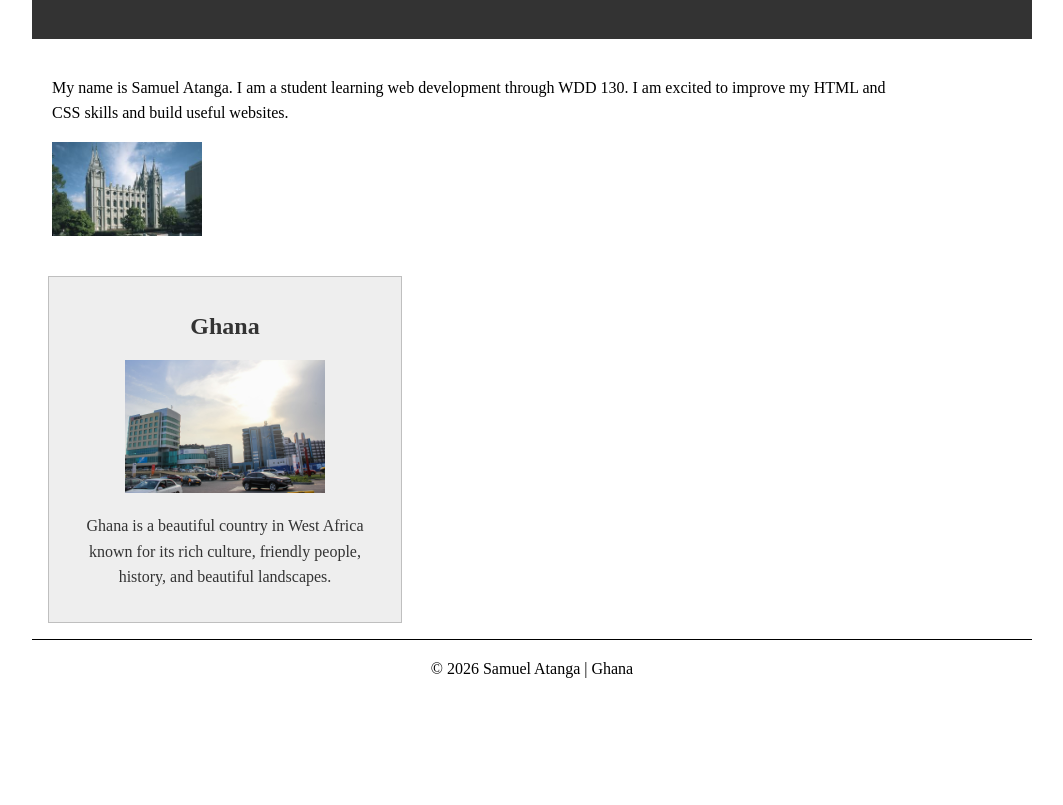
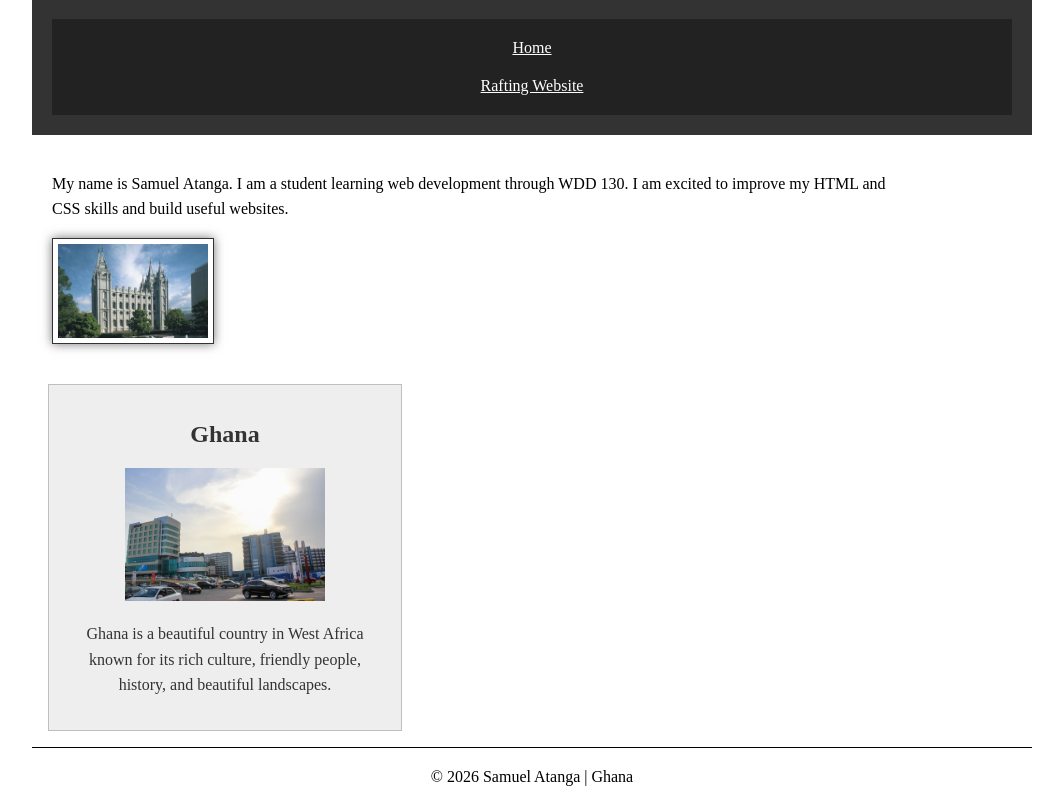
Before and after one commit to scarletseven07/wdd130, a plain HTML site: page index.html in a window 1280 px wide. Shown: the part 81-886 px from the top of the page, without its empty margins (108-1171 px from the left). Before the commit the page ends 800 px from the top, so only its background shows below. Drawn offline with Linux system fonts and the light colour scheme.

Commit message:
Fix W02 homepage audit issues

```diff
--- a/index.html
+++ b/index.html
@@ -5,7 +5,7 @@
     <meta charset="UTF-8">
     <meta name="viewport" content="width=device-width, initial-scale=1.0">
 
-    <title>WDD 130 | Personal Homepage</title>
+    <title>WDD 130 | Samuel Atanga</title>
 
     <meta name="description"
       content="Samuel Atanga's WDD 130 personal homepage for learning web development and sharing information about Ghana.">
@@ -18,6 +18,11 @@
 
     <header>
         <h1>Welcome to WDD 130.</h1>
+
+        <nav>
+            <a href="#">Home</a>
+            <a href="wwr/">Rafting Website</a>
+        </nav>
     </header>
 
     <main>
@@ -27,13 +32,13 @@
             and build useful websites.
         </p>
 
-        <img src="images/salt-lake-temple.jpg" alt="The Salt Lake Temple.">
+        <img src="images/profile.jpg" alt="Samuel Atanga profile image">
     </main>
 
     <aside>
         <h2>Ghana</h2>
 
-        <img src="week01/images/Accra_Skyline.jpg" alt="Accra skyline in Ghana">
+        <img src="week01/images/accra_skyline.jpg" alt="Accra skyline in Ghana">
 
         <p>
             Ghana is a beautiful country in West Africa known for its rich
--- a/styles/styles.css
+++ b/styles/styles.css
@@ -10,14 +10,32 @@ header {
     text-align: center;
 }
 
+nav {
+    background-color: #222;
+    padding: 10px;
+}
+
+nav a {
+    color: white;
+    padding: 10px;
+    display: block;
+}
+
 main {
     max-width: 840px;
     padding: 20px;
 }
 
+h1 {
+    color: white;
+}
+
 main img {
     width: 150px;
     height: auto;
+    border: 1px solid #333;
+    padding: 5px;
+    box-shadow: 0 0 10px #777;
 }
 
 aside {
```
Also changed, not shown: images/profile.jpg (added).
